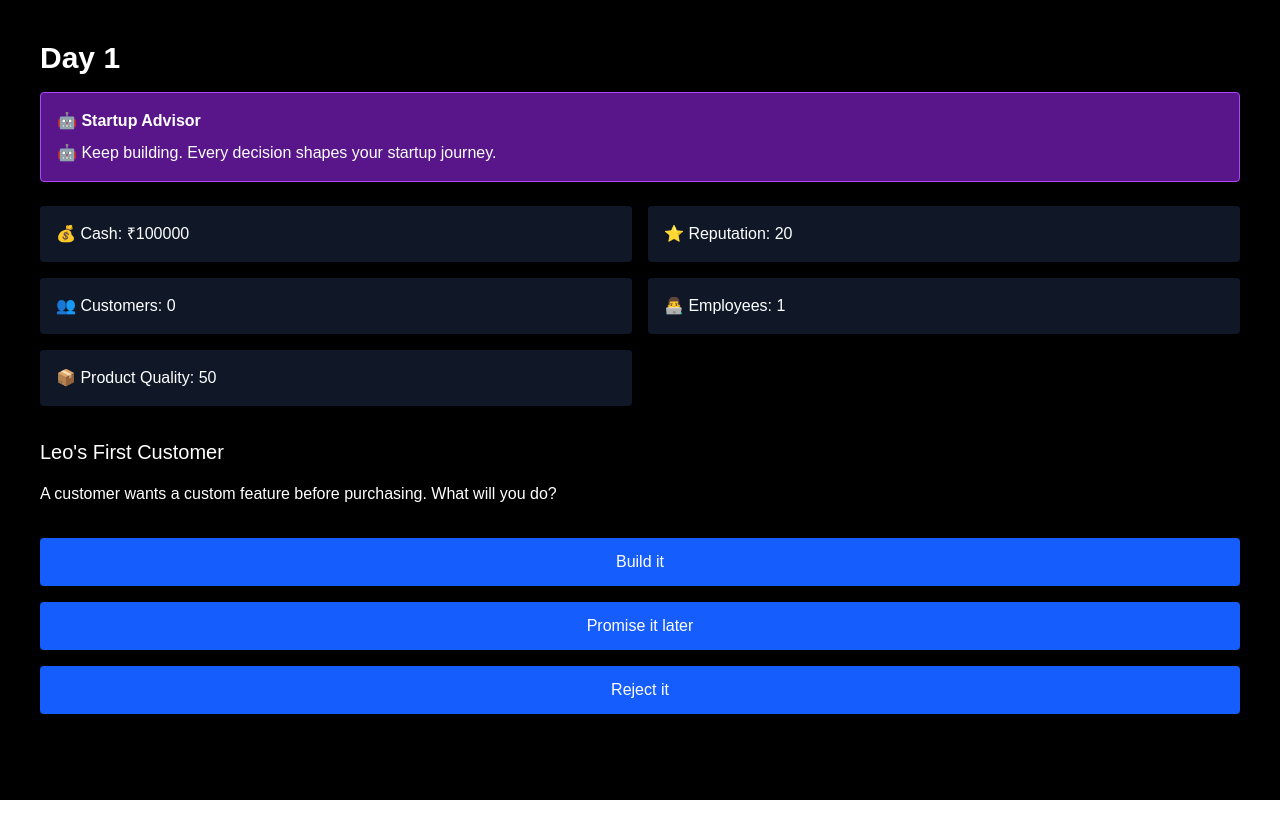
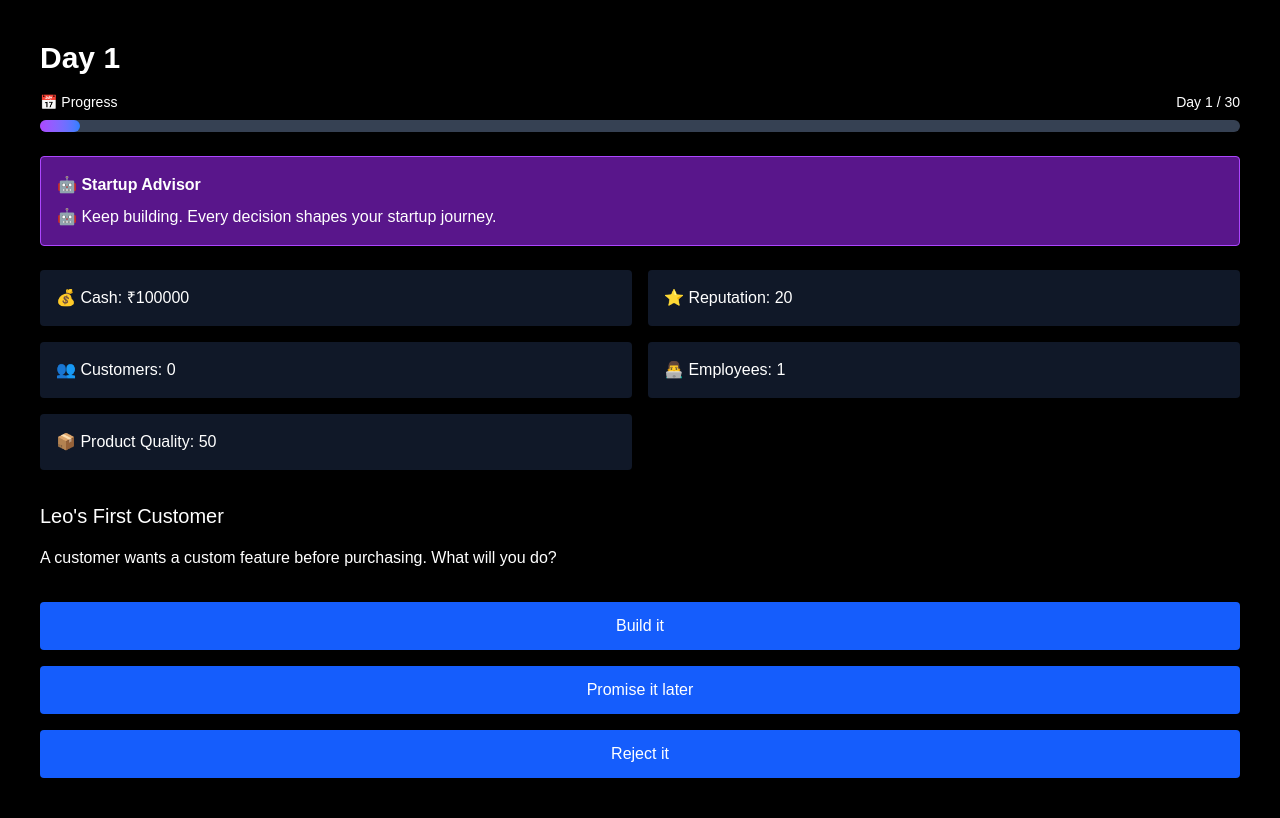
Before and after one commit to Agaran-17/Startup-Odyssey, a Next.js app: page /game in a window 1280 px wide. Built offline with nearby package versions, Linux system fonts and the light colour scheme.

Commit message:
page.tsx file has been splitted and put it inside the component

```diff
--- a/src/app/game/page.tsx
+++ b/src/app/game/page.tsx
@@ -4,7 +4,11 @@ import { useEffect, useState } from "react";
 
 import { scenarios } from "@/data/scenerios";
 import { initialGameState } from "@/lib/initialstate";
-
+import ProgressBar from "@/components/ProgressBar";
+import AdvisorCard from "@/components/AdvisorCard";
+import StatsGrid from "@/components/StatsGrid";
+import ScenarioCard from "@/components/ScenarioCard";
+import AIReport from "@/components/AIReport";
 export default function GamePage() {
   const [gameState, setGameState] = useState(initialGameState);
 
@@ -203,57 +207,17 @@ useEffect(() => {
       <h1 className="text-3xl font-bold mb-4">
         Day {gameState.day}
       </h1>
-      <div className="bg-purple-900 border border-purple-500 p-4 rounded mb-6">
-  <h3 className="font-bold mb-2">
-    🤖 Startup Advisor
-  </h3>
 
-  <p>
-    {getAdvisorMessage()}
-  </p>
-</div>
+    <ProgressBar day={gameState.day} />
 
-      <div className="grid grid-cols-2 gap-4 mb-8">
-        <div className="bg-gray-900 p-4 rounded">
-          💰 Cash: ₹{gameState.cash}
-        </div>
-
-        <div className="bg-gray-900 p-4 rounded">
-          ⭐ Reputation: {gameState.reputation}
-        </div>
-
-        <div className="bg-gray-900 p-4 rounded">
-          👥 Customers: {gameState.customers}
-        </div>
-
-        <div className="bg-gray-900 p-4 rounded">
-          👨‍💻 Employees: {gameState.employees}
-        </div>
-
-        <div className="bg-gray-900 p-4 rounded">
-          📦 Product Quality: {gameState.productQuality}
-        </div>
-      </div>
-
-      <h2 className="text-xl mb-4">
-        {currentScenario.title}
-      </h2>
-
-      <p className="mb-8">
-        {currentScenario.question}
-      </p>
-
-      <div className="flex flex-col gap-4">
-        {currentScenario.choices.map((choice, index) => (
-          <button
-            key={index}
-            onClick={() => handleChoice(choice)}
-            className="bg-blue-600 p-3 rounded hover:bg-blue-700 transition"
-          >
-            {choice.text}
-          </button>
-        ))}
-      </div>
+<AdvisorCard
+  message={getAdvisorMessage()}
+/>
+<StatsGrid gameState={gameState} />
+<ScenarioCard
+  scenario={currentScenario}
+  onChoice={handleChoice}
+/>
     </main>
   );
 }
--- /dev/null
+++ b/src/components/AIReport.tsx
@@ -0,0 +1,21 @@
+type AIReportProps = {
+  report: string;
+};
+
+export default function AIReport({
+  report,
+}: AIReportProps) {
+  if (!report) return null;
+
+  return (
+    <div className="bg-gray-900 p-6 rounded mt-6">
+      <h2 className="text-xl font-bold mb-4">
+        🤖 AI Founder Report
+      </h2>
+
+      <p className="whitespace-pre-wrap">
+        {report}
+      </p>
+    </div>
+  );
+}
--- /dev/null
+++ b/src/components/AdvisorCard.tsx
@@ -0,0 +1,17 @@
+type AdvisorCardProps = {
+  message: string;
+};
+
+export default function AdvisorCard({
+  message,
+}: AdvisorCardProps) {
+  return (
+    <div className="bg-purple-900 border border-purple-500 p-4 rounded mb-6">
+      <h3 className="font-bold mb-2">
+        🤖 Startup Advisor
+      </h3>
+
+      <p>{message}</p>
+    </div>
+  );
+}
--- /dev/null
+++ b/src/components/ProgressBar.tsx
@@ -0,0 +1,25 @@
+type ProgressBarProps = {
+  day: number;
+};
+
+export default function ProgressBar({
+  day,
+}: ProgressBarProps) {
+  return (
+    <div className="mb-6">
+      <div className="flex justify-between text-sm mb-2">
+        <span>📅 Progress</span>
+        <span>Day {day} / 30</span>
+      </div>
+
+      <div className="w-full bg-gray-700 rounded-full h-3">
+        <div
+          className="bg-linear-to-r from-purple-500 to-blue-500 h-3 rounded-full transition-all duration-500"
+          style={{
+            width: `${(day / 30) * 100}%`,
+          }}
+        />
+      </div>
+    </div>
+  );
+}
--- /dev/null
+++ b/src/components/ScenarioCard.tsx
@@ -0,0 +1,41 @@
+
+import { scenarios } from "@/data/scenerios";
+
+type Scenario = (typeof scenarios)[0];
+type Choice = Scenario["choices"][0];
+
+
+
+type ScenarioCardProps = {
+  scenario: Scenario;
+  onChoice: (choice: Choice) => void;
+};
+
+export default function ScenarioCard({
+  scenario,
+  onChoice,
+}: ScenarioCardProps) {
+  return (
+    <>
+      <h2 className="text-xl mb-4">
+        {scenario.title}
+      </h2>
+
+      <p className="mb-8">
+        {scenario.question}
+      </p>
+
+      <div className="flex flex-col gap-4">
+        {scenario.choices.map((choice, index) => (
+          <button
+            key={index}
+            onClick={() => onChoice(choice)}
+            className="bg-blue-600 p-3 rounded hover:bg-blue-700 transition"
+          >
+            {choice.text}
+          </button>
+        ))}
+      </div>
+    </>
+  );
+}
--- /dev/null
+++ b/src/components/StatsGrid.tsx
@@ -0,0 +1,39 @@
+type GameState = {
+  cash: number;
+  reputation: number;
+  customers: number;
+  employees: number;
+  productQuality: number;
+};
+
+type StatsGridProps = {
+  gameState: GameState;
+};
+
+export default function StatsGrid({
+  gameState,
+}: StatsGridProps) {
+  return (
+    <div className="grid grid-cols-2 gap-4 mb-8">
+      <div className="bg-gray-900 p-4 rounded">
+        💰 Cash: ₹{gameState.cash}
+      </div>
+
+      <div className="bg-gray-900 p-4 rounded">
+        ⭐ Reputation: {gameState.reputation}
+      </div>
+
+      <div className="bg-gray-900 p-4 rounded">
+        👥 Customers: {gameState.customers}
+      </div>
+
+      <div className="bg-gray-900 p-4 rounded">
+        👨‍💻 Employees: {gameState.employees}
+      </div>
+
+      <div className="bg-gray-900 p-4 rounded">
+        📦 Product Quality: {gameState.productQuality}
+      </div>
+    </div>
+  );
+}
```
